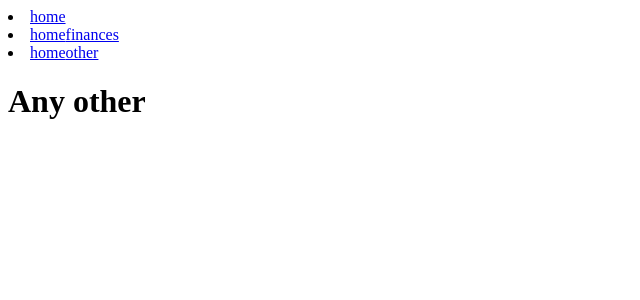
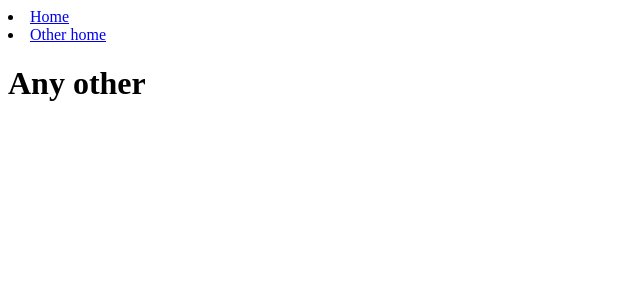
Before and after one commit to ines-erp/react-frontend, a React (Vite) app: page /home/other in a window 1280 px wide. Shown: the top 300 px of the page, without its empty margins (0-640 px from the left). Built offline with nearby package versions, Linux system fonts and the light colour scheme.

Commit message:
enabling and disabling menu options by properties

```diff
--- a/src/menu/dynamicMenuItems.jsx
+++ b/src/menu/dynamicMenuItems.jsx
@@ -8,20 +8,28 @@ import {Link} from "react-router-dom";
 export const dynamicMenuItems = (routes) => {
 
     let path;
-    const linksToNav = []
+    let linksToNav
 
     for (let route of routes) {
-        path = route.path
-        linksToNav.push(path)
-
-        for (let child of route.children) {
-            if (child.path) {
-                linksToNav.push(`${path}/${child.path}`)
-            }
-        }
+        path = route.path;
+        linksToNav = route.children;
     }
 
+
+    // path: "", element: <HomePage/>, label:"Home", isInMenu: false, isEnabled: false
     return linksToNav.map((menuItem) => {
-        return <li key={menuItem}><Link to={menuItem}>{menuItem.split("/")}</Link></li>
+
+        console.log(menuItem.isInMenu, menuItem.isEnabled)
+
+        if(menuItem.isInMenu && menuItem.isEnabled){
+            return (
+                <li key={`${path}/${menuItem.path}`}>
+                    <Link to={`${path}/${menuItem.path}`}>{menuItem.label}</Link>
+                </li>
+            )
+        }
+
+        return null
+
     })
 }
--- a/src/pages/home/homeRoutes.jsx
+++ b/src/pages/home/homeRoutes.jsx
@@ -1,14 +1,17 @@
 import {Outlet} from "react-router-dom";
 import {HomePage} from "@/pages/home/index.jsx";
+
 //example
+export const homeRoutesList = [
+    {path: "", element: <HomePage/>, label:"Home", isInMenu: true, isEnabled: true},
+    {path: "finances", element: <h1>Finances</h1>, label:"Finance", isInMenu: true, isEnabled: false},
+    {path: "other", element: <h1>Any other</h1>, label:"Other home", isInMenu: true, isEnabled: true},
+]
+
 export const homeRoutes = [
     {
         path: "/home",
         element: <Outlet />,
-        children: [
-            {index: true, element: <HomePage/>},
-            {path: "finances", element: <h1>Finances</h1>},
-            {path: "other", element: <h1>Any other</h1>},
-        ]
+        children: homeRoutesList.filter(item => item.isEnabled === true)
     }
 ]
```
